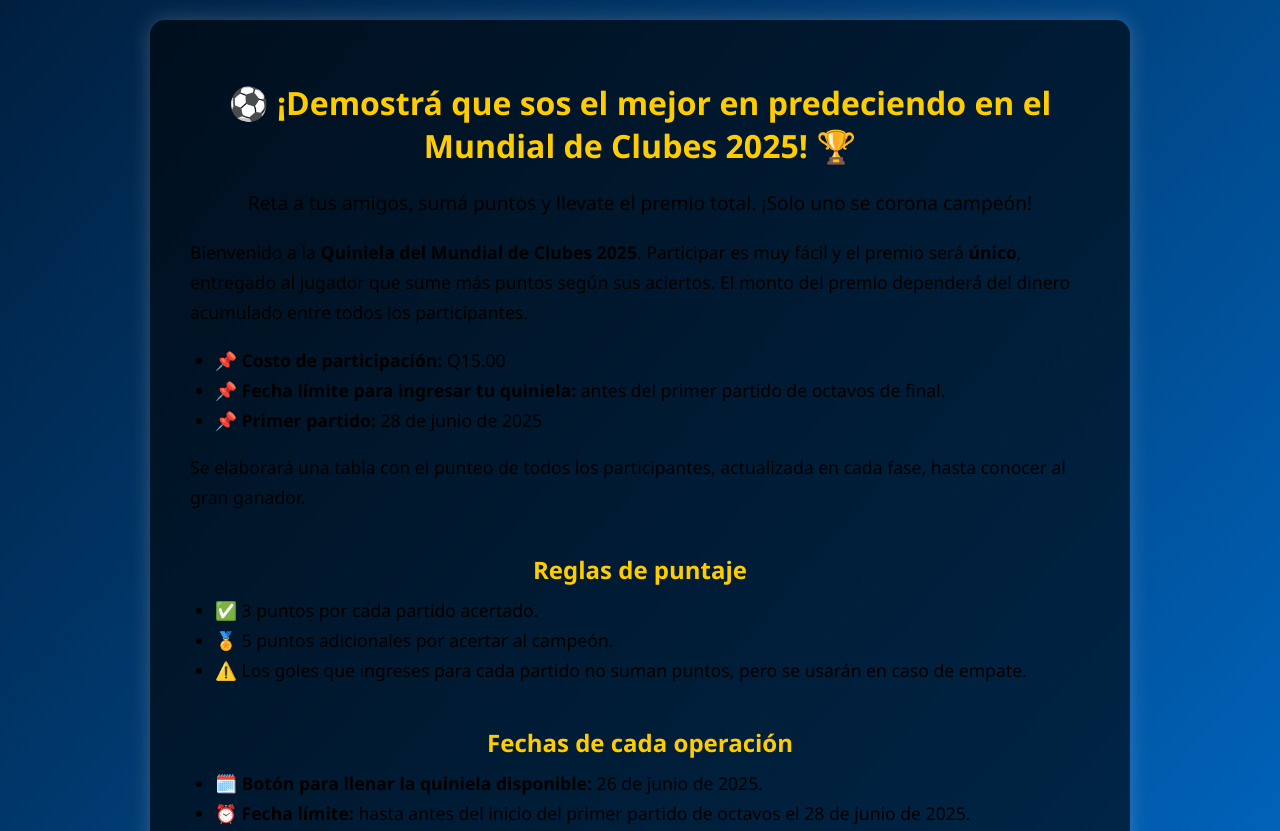
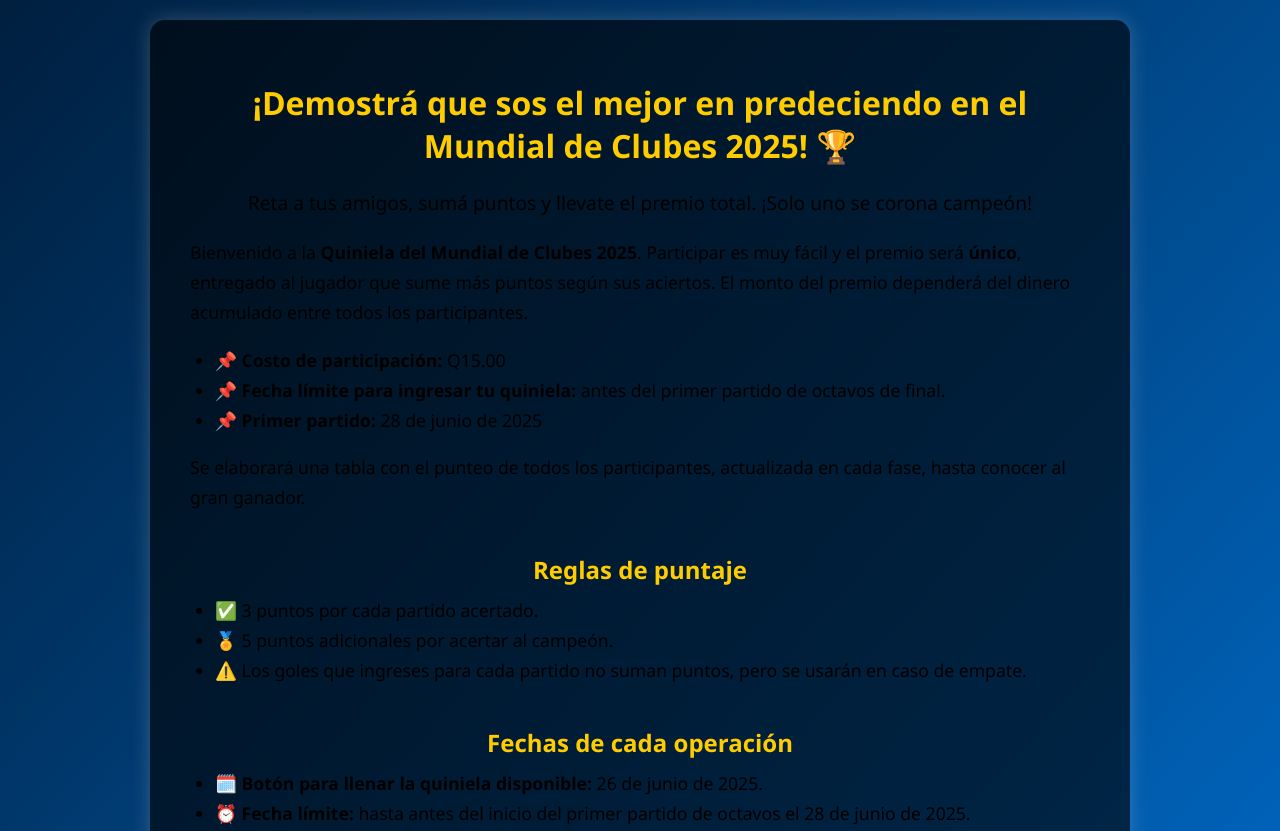
Before and after one commit to ferran0/Quiiniela2025, a plain HTML site: page index.html in a window 1280 px wide. Shown: the top 831 px of the page. Drawn offline with Linux system fonts and the light colour scheme.

Commit message:
Update index.html

```diff
--- a/index.html
+++ b/index.html
@@ -8,7 +8,7 @@
 </head>
 <body>
   <div class="container">
-    <h1>⚽ ¡Demostrá que sos el mejor en predeciendo en el Mundial de Clubes 2025! 🏆</h1>
+    <h1>¡Demostrá que sos el mejor en predeciendo en el Mundial de Clubes 2025! 🏆</h1>
     <p style="text-align:center; font-size:1.2em;">
       Reta a tus amigos, sumá puntos y llevate el premio total. ¡Solo uno se corona campeón!
     </p>
```
